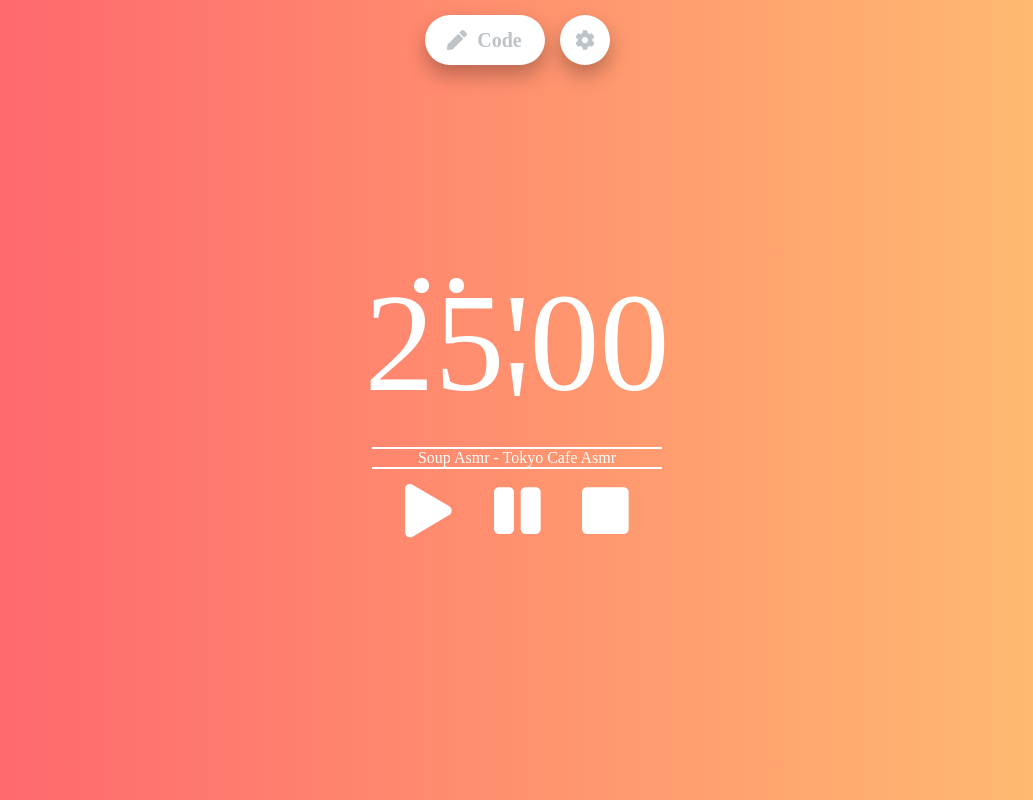
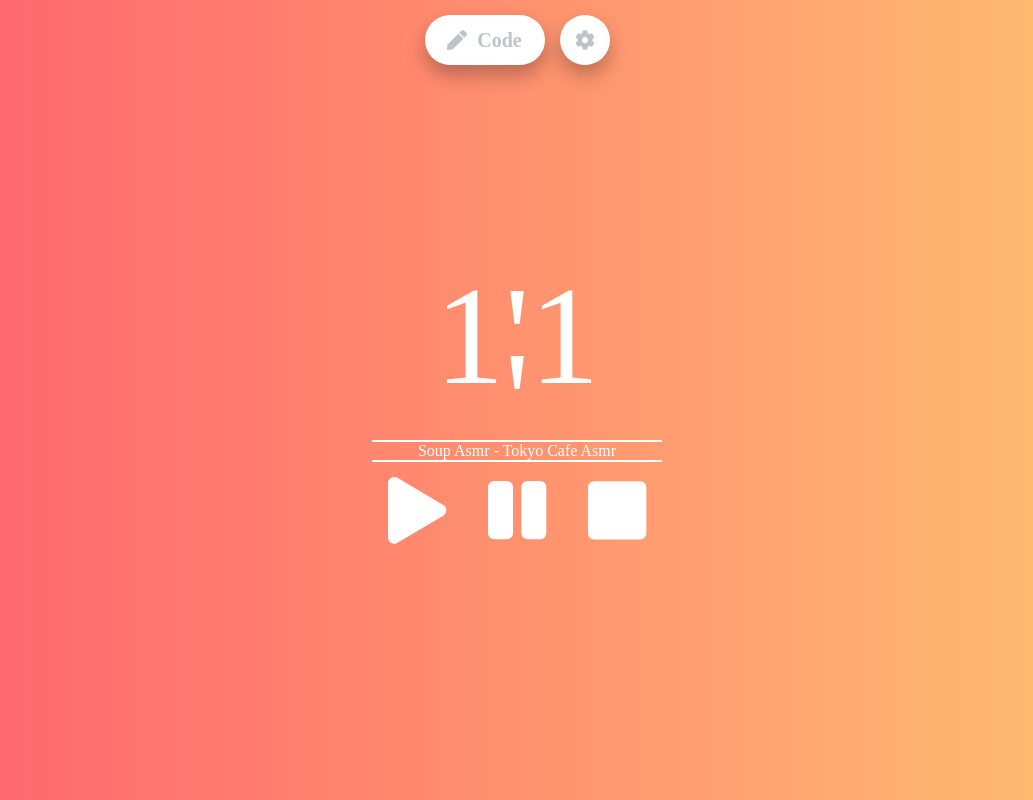
Before and after one commit to Kwon770/focus-timer, a React (Create React App) app: page / in a window 1280 px wide. Shown: the whole page, without its empty margins (123-1156 px from the left). Built offline with nearby package versions, Linux system fonts and the light colour scheme; what typography would draw is missing.

Commit message:
feat: Add timer with play button

```diff
--- a/src/components/DigitalTimer/index.js
+++ b/src/components/DigitalTimer/index.js
@@ -5,31 +5,63 @@ import { faPlay, faPause, faStop } from "@fortawesome/free-solid-svg-icons";
 import PlayerPreview from "./PlayerPreview";
 import TodaySetCounter from "./TodaySetCounter";
 
-export default function TimerPresenter(props) {
+export default class TimerPresenter extends React.Component {
+  state = {
+    timerState: false,
+    minute: "1",
+    second: "1",
+    sets: []
+  };
+  render() {
+    const { minute, second, sets } = this.state;
+    const { isSettingClick, isToDoClick } = this.props;
     return (
-    <Main isMenu={props.isSettingClick || props.isToDoClick}>
+      <Main isMenu={isSettingClick || isToDoClick}>
         <TimerContainer>
-        <TodaySetCounter sets={[{}, {}]} />
-        <DigitalTimer>25</DigitalTimer>
+          <TodaySetCounter sets={sets} />
+          <DigitalTimer>{minute}</DigitalTimer>
           <DigitalTimer>
             '<DigitalTimerDot>'</DigitalTimerDot>
           </DigitalTimer>
-        <DigitalTimer>00</DigitalTimer>
+          <DigitalTimer>{second}</DigitalTimer>
           <PlayerPreview />
         </TimerContainer>
         <TimerBtnContainer>
-        <TimerBtn>
-          <FontAwesomeIcon icon={faPlay} size="4x" color="white" />
+          <TimerBtn onClick={this._handlePlay}>
+            <FontAwesomeIcon icon={faPlay} size="5x" color="white" />
           </TimerBtn>
-        <TimerBtn>
-          <FontAwesomeIcon icon={faPause} size="4x" color="white" />
+          <TimerBtn onClick={this._handlePause}>
+            <FontAwesomeIcon icon={faPause} size="5x" color="white" />
           </TimerBtn>
-        <TimerBtn>
-          <FontAwesomeIcon icon={faStop} size="4x" color="white" />
+          <TimerBtn onClick={this._handleStop}>
+            <FontAwesomeIcon icon={faStop} size="5x" color="white" />
           </TimerBtn>
         </TimerBtnContainer>
       </Main>
     );
+  }
+  StartTimer = () => {
+    let time = parseInt(this.state.minute) * 60 + parseInt(this.state.second);
+    let timer = setInterval(() => {
+      const min =
+        time / 60 < 10 ? "0" + Math.floor(time / 60) : Math.floor(time / 60);
+      const sec = time % 60 < 10 ? "0" + (time % 60) : time % 60;
+      this.setState({ minute: String(min), second: String(sec) });
+
+      time--;
+
+      if (time <= 0) {
+        clearInterval(timer);
+        // timeout event
+      }
+    }, 1000);
+  };
+  _handlePlay = () => {
+    this.setState({ timerState: true });
+    this.StartTimer();
+  };
+  _handlePause = () => {};
+  _handleStop = () => {};
 }
 
 const TimerBtnContainer = styled.div`
```
Also changed, not shown: src/components/DigitalTimer/Player.js (deleted), src/components/TimeTimer/Player.js (deleted). Lines whose indentation alone changed are shown as unchanged.
